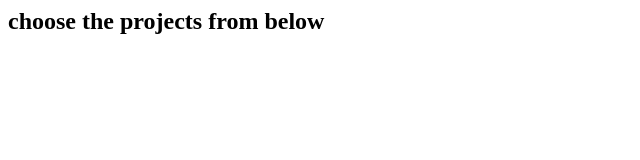
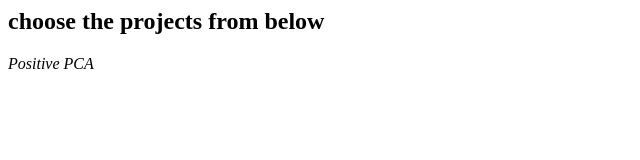
Before and after one commit to RadulDev/Display-Plots, a plain HTML site: page index.html in a window 1280 px wide. Shown: the whole page, without its empty margins (0-640 px from the left). Drawn offline with Linux system fonts and the light colour scheme.

Commit message:
Update index.html

```diff
--- a/index.html
+++ b/index.html
@@ -4,6 +4,7 @@
   </head>
   <body>
     <h2> choose the projects from below </h2>
+    <i href="https://github.com/RadulDev/Display-Plots/blob/main/Positive_PCA_Analysis.html"> Positive PCA</i>
 
   </body>
 </html>
```
